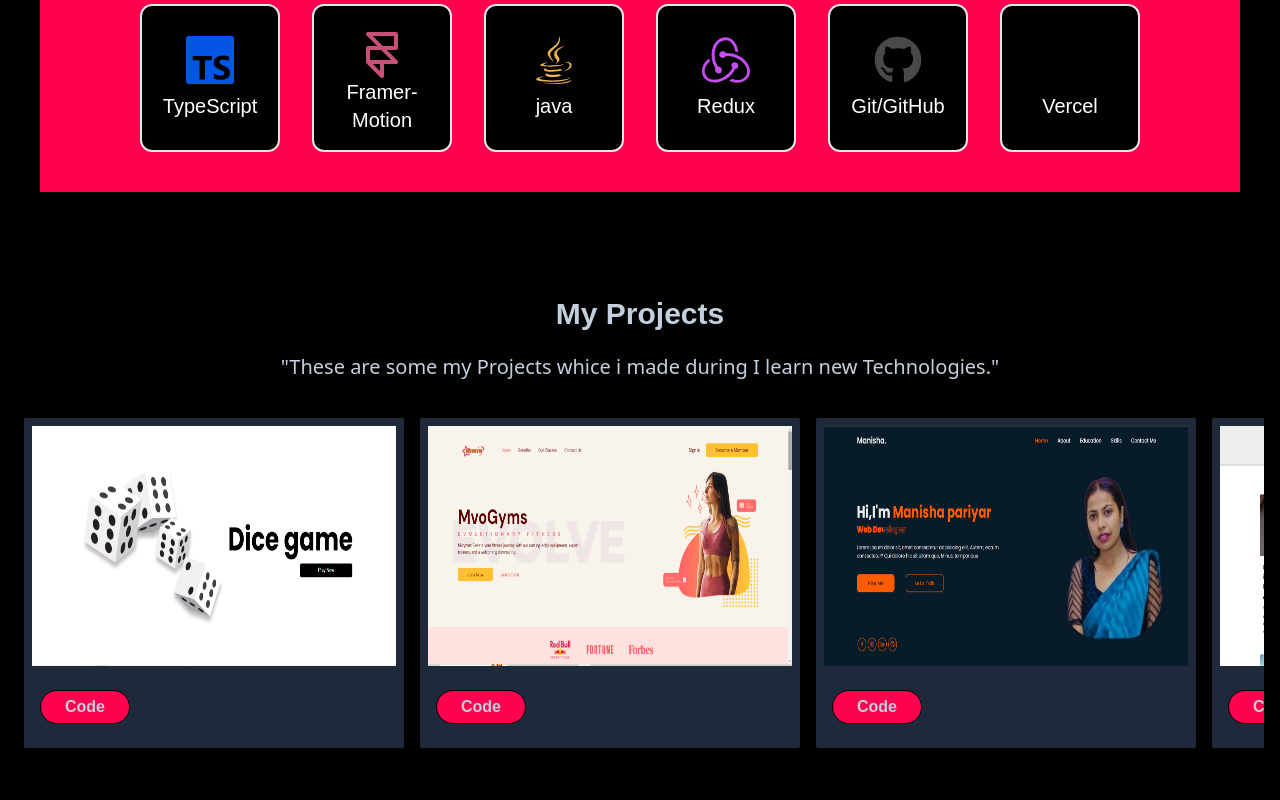
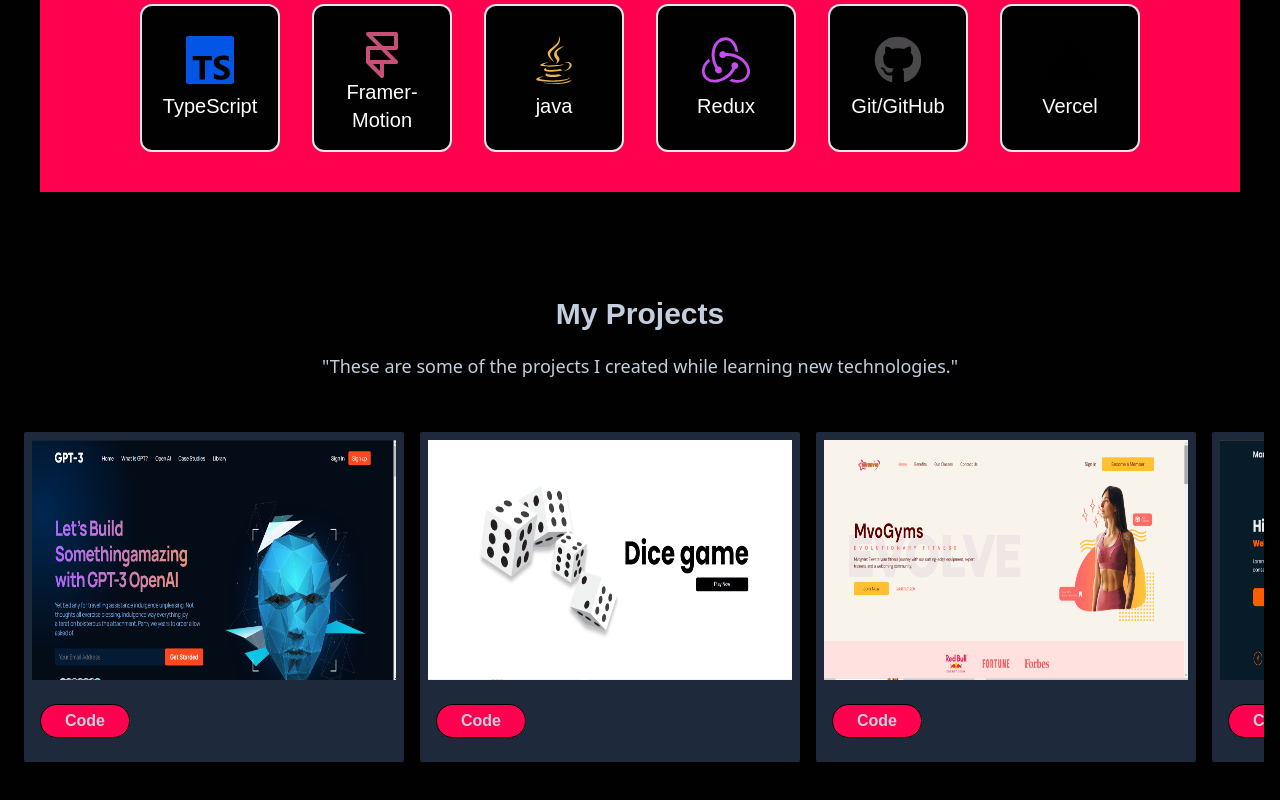
Before and after one commit to manishapariyar/PersonalProtfolio, a React (Vite) app: page / in a window 1280 px wide. Shown: the part 1876-2676 px from the top of the page. Built offline with nearby package versions, Linux system fonts and the light colour scheme.

Commit message:
"refactoring the project section header and footer "

```diff
--- a/package.json
+++ b/package.json
@@ -7,7 +7,8 @@
     "dev": "vite",
     "build": "tsc && vite build",
     "lint": "eslint . --ext ts,tsx --report-unused-disable-directives --max-warnings 0",
-    "preview": "vite preview"
+    "preview": "vite preview",
+    "update-browserslist-db": "npx update-browserslist-db@latest"
   },
   "dependencies": {
     "framer-motion": "^11.0.8",
@@ -32,7 +33,7 @@
     "eslint-plugin-react-refresh": "^0.4.5",
     "postcss": "^8.4.35",
     "tailwindcss": "^3.4.1",
-    "typescript": "^5.2.2",
+    "typescript": "^5.6.2",
     "vite": "^5.1.4"
   }
 }
--- a/src/components/Navabar/Navbar.tsx
+++ b/src/components/Navabar/Navbar.tsx
@@ -9,7 +9,7 @@
 
 type Props = {
   selectedPage: SelectedPage;
-  setSelectedPage:(value: SelectedPage)=>void;
+  setSelectedPage: (value: SelectedPage) => void;
 }
 
 function Navbar({ selectedPage, setSelectedPage }: Props) {
@@ -18,7 +18,7 @@
 
   return (
     <nav>
-      <div className="w-full h-24 sticky z-30 py-3 top-0 bg-bodyColor mx-auto flex justify-between items-center font-titleFont border-b-[1px] border-b-gray-600 drop-shadow ">
+      <div className="w-full h-24 sticky z-30 py-3 top-0 bg-gray-900  flex justify-between items-center font-titleFont border-b-[1px] border-b-gray-600 drop-shadow ">
         <div>
           <img src={logo} alt="logo"
             width={140} className="mt-5 my-2 lgl:mx-10 " />
@@ -69,7 +69,7 @@
             </button>
           </div>
           <div className=" flex flex-col gap-10 text-xl ">
-          <Link
+            <Link
               page="Home"
               selectedPage={selectedPage}
               setSelectedPage={setSelectedPage} />
--- a/src/components/project/Project.tsx
+++ b/src/components/project/Project.tsx
@@ -1,87 +1,60 @@
-import Button from "../../shared/Button";
-import { p1,p2 ,p3 ,p4,p5} from '../../shared/images';
-import { BsBoxArrowInUpRight } from "react-icons/bs";
-// type Props = {
-//   Name:string;
-//   description:string;
-//   image:string;
+import React from 'react';
+import ProjectCard from './ProjectCard';
+import { p1, p2, p3, p4, p5 } from '../../shared/images';
 
+const projects = [
+  {
+    title: 'Simple UI Design',
+    description: 'Modern UI/UX design by using Reactjs',
+    imageSrc: p1,
+    liveLink: 'https://modern-uiux-website-in-react.vercel.app/',
+    codeLink: 'https://github.com/manishapariyar/-Modern-UIUX-Website-in-React/tree/main',
+  },
+  {
+    title: 'Dice Game',
+    description: 'Modern UI/UX design by using Reactjs',
+    imageSrc: p4,
+    liveLink: 'https://dice-game-zeta-one.vercel.app/',
+    codeLink: 'https://github.com/manishapariyar/10_React_projets/tree/main/Project_3',
+  },
+  {
+    title: 'Fitness Application',
+    description: 'Fitness Application, By using frontend technologies: React, Typescript, Tailwind, Hero Icons, Framer Motion',
+    imageSrc: p3,
+    liveLink: 'https://mvogym.vercel.app/',
+    codeLink: 'https://github.com/manishapariyar/Mvogym',
+  },
+  {
+    title: 'Portfolio',
+    description: 'Simple Personal Portfolio using HTML, CSS, JS',
+    imageSrc: p2,
+    liveLink: 'https://my-portfolio-hazel-alpha.vercel.app/',
+    codeLink: 'https://github.com/manishapariyar/my-Portfolio',
+  },
+  {
+    title: 'News Webpage',
+    description: 'Simple news page using HTML, CSS, JS',
+    imageSrc: p5,
+    codeLink: 'https://github.com/manishapariyar/NewsWebsite/tree/main',
+  },
+];
 
-// }
+const Project:
+  React.FC = () => {
+    return (
+      <>
+        {projects.map((project, index) => (
+          <ProjectCard
+            key={index}
+            title={project.title}
+            description={project.description}
+            imageSrc={project.imageSrc}
+            liveLink={project.liveLink}
+            codeLink={project.codeLink}
+          />
+        ))}
+      </>
+    );
+  };
 
-
-const Class =  () => {
- const overlayStyles= `p-5 absolute z-50 flex
- h-[240px] w-[290px] lgl:w-[370px] flex-col items-center justify-center
- whitespace-normal bg-slate-400 text-center text-white
- opacity-0 transition duration-500 hover:opacity-90`;
-
-
-  return (
-      <>
-     <li className=" absolute mx-2 inline-block h-[330px] w-[300px] lgl:w-[380px] p-2 bg-slate-800  rounded-sm mb-8">
-         <div className={overlayStyles}>
-            <p className="text-2xl text-white">Simple UI Design</p>
-            <p className="mt-5 text-xl text-green-300"> Modern UI/UX design by using Reactjs</p>
-            <a href="https://modern-uiux-website-in-react.vercel.app/" target="blank">  <BsBoxArrowInUpRight className="text-4xl mt-3 "/></a>
-           </div>
-           <img src={p1} alt="image"
-           className="w-[300px]  lgl:w-[380px] h-[240px]" />
-        <Button>
-        <a href="https://github.com/manishapariyar/-Modern-UIUX-Website-in-React/tree/main" target="blank">Code</a>
-        </Button>
-       </li>
-     <li className="relative mx-2 inline-block h-[330px] w-[300px] lgl:w-[380px] p-2 bg-slate-800  rounded-sm mb-8">
-         <div className={overlayStyles}>
-            <p className="text-2xl text-white">Dice Game</p>
-            <p className="mt-5 text-xl text-green-300"> Modern UI/UX design by using Reactjs</p>
-            <a href="https://dice-game-zeta-one.vercel.app/" target="blank">  <BsBoxArrowInUpRight className="text-4xl mt-3 "/></a>
-           </div>
-           <img src={p4} alt="image"
-           className="w-[300px]  lgl:w-[380px] h-[240px]" />
-        <Button>
-        <a href="https://github.com/manishapariyar/10_React_projets/tree/main/Project_3" target="blank">Code</a>
-        </Button>
-       </li>
-     <li className="relative mx-2 inline-block h-[330px] w-[300px] lgl:w-[380px] p-2 bg-slate-800  rounded-sm mb-8">
-         <div className={overlayStyles}>
-            <p className="text-2xl text-white">Fitness Application</p>
-            <p className="mt-5 text-xl text-green-300">  Fitness Application ,By using frontend technologies :React,Typescript, Tailwind, Hero Icons, Framer Motion,</p>
-            <a href="https://mvogym.vercel.app//" target="blank">  <BsBoxArrowInUpRight className="text-4xl mt-3 "/></a>
-           </div>
-           <img src={p3} alt="image"
-           className="w-[300px]  lgl:w-[380px] h-[240px]" />
-        <Button>
-        <a href="https://github.com/manishapariyar/Mvogym" target="blank">Code</a>
-        </Button>
-       </li>
-     <li className="relative mx-2 inline-block h-[330px] w-[300px] lgl:w-[380px] p-2 bg-slate-800  rounded-sm mb-8">
-         <div className={overlayStyles}>
-            <p className="text-2xl text-white">Protfolio</p>
-            <p className="mt-5 text-xl text-green-300">Simple Personal Protfolio using HTML CSS JS</p>
-            <a href="https://my-portfolio-hazel-alpha.vercel.app/" target="blank">  <BsBoxArrowInUpRight className="text-4xl mt-3"/></a>
-           </div>
-           <img src={p2} alt="image"
-           className="w-[300px]  lgl:w-[380px] h-[240px]" />
-        <Button>
-        <a href="https://github.com/manishapariyar/my-Portfolio" target="blank">Code</a>
-        </Button>
-       </li>
-     <li className="relative mx-2 inline-block h-[330px] w-[300px] lgl:w-[380px] p-2 bg-slate-800  rounded-sm mb-8">
-         <div className={overlayStyles}>
-            <p className="text-2xl text-white">News webpage </p>
-            <p className="mt-5 text-xl text-green-300">Simple news page  using HTML CSS JS</p>
-           </div>
-           <img src={p5} alt="image"
-           className="w-[300px]  lgl:w-[380px] h-[240px]" />
-        <Button>
-        <a href="https://github.com/manishapariyar/NewsWebsite/tree/main" target="blank">Code</a>
-        </Button>
-       </li>
-
-      </>
-
-  )
-}
-
-export default Class
+export default Project;
--- /dev/null
+++ b/src/components/project/ProjectCard.tsx
@@ -0,0 +1,38 @@
+import React from 'react';
+import Button from '../../shared/Button';
+import { BsBoxArrowInUpRight } from 'react-icons/bs';
+
+type Props = {
+   title: string;
+   description: string;
+   imageSrc: string;
+   liveLink?: string;
+   codeLink: string;
+};
+
+const ProjectCard: React.FC<Props> = ({ title, description, imageSrc, liveLink, codeLink }) => {
+   const overlayStyles = `p-5 absolute z-50 flex
+    h-[240px] w-[290px] lgl:w-[370px] flex-col items-center justify-center
+    whitespace-normal bg-slate-400 text-center text-white
+    opacity-0 transition duration-500 hover:opacity-90`;
+
+   return (
+      <li className="relative mx-2 inline-block h-[330px] w-[300px] lgl:w-[380px] p-2 bg-slate-800 rounded-sm mb-8">
+         <div className={overlayStyles}>
+            <p className="text-2xl text-white">{title}</p>
+            <p className="mt-5 text-xl text-green-300">{description}</p>
+            {liveLink && (
+               <a href={liveLink} target="_blank" rel="noopener noreferrer">
+                  <BsBoxArrowInUpRight className="text-4xl mt-3" />
+               </a>
+            )}
+         </div>
+         <img src={imageSrc} alt={title} className="w-[300px] lgl:w-[380px] h-[240px]" />
+         <Button>
+            <a href={codeLink} target="_blank" rel="noopener noreferrer">Code</a>
+         </Button>
+      </li>
+   );
+};
+
+export default ProjectCard;
--- a/src/components/project/ProjectSection.tsx
+++ b/src/components/project/ProjectSection.tsx
@@ -4,43 +4,41 @@
 import Project from './Project';
 
 type Props = {
-  setSelectedPage : (value:SelectedPage) => void;
+  setSelectedPage: (value: SelectedPage) => void;
 }
 
-function ProjectSection({setSelectedPage}: Props) {
-
-
+function ProjectSection({ setSelectedPage }: Props) {
   return (
-    <section id="project" className="w-full  py-20">
+    <section id="project" className="w-full py-20">
       <motion.div
-      onViewportEnter={()=>setSelectedPage(SelectedPage.Project)}>
+        onViewportEnter={() => setSelectedPage(SelectedPage.Project)}
+      >
         <motion.div
           className="mx-auto w-5/6"
           initial="hidden"
           whileInView="visible"
-        viewport={{once:true, amount:0.5}}
-        transition={{delay:0.5,duration:0.5}}
+          viewport={{ once: true, amount: 0.5 }}
+          transition={{ delay: 0.5, duration: 0.5 }}
           variants={{
-         hidden:{opacity:0,x:-100},
-         visible:{opacity:1,x:0}
+            hidden: { opacity: 0, x: -100 },
+            visible: { opacity: 1, x: 0 }
           }}
         >
-          <div className=" flex flex-col w-full justify-center items-center ">
+          <div className="flex flex-col w-full justify-center items-center">
             <Htext>My Projects</Htext>
-            <p className="py-5 font-sans text-[20px]">
-            "These are some my Projects whice i made during I learn new Technologies."</p>
+            <p className="py-5 font-sans text-lg text-center">
+              "These are some of the projects I created while learning new technologies."
+            </p>
           </div>
-
         </motion.div>
-        <div className="mt-4 h-[390px]  w-full  mb-4 scroll-smooth">
-           <ul className="w-full whitespace-nowrap scrollbar-hide overflow-x-auto overflow-y-hidden  ">
-              <Project/>
+        <div className="mt-8 h-[390px] w-full mb-4 scroll-smooth">
+          <ul className="w-full whitespace-nowrap overflow-x-auto overflow-y-hidden scrollbar-hide">
+            <Project />
           </ul>
         </div>
       </motion.div>
-
     </section>
   );
 }
 
-export default ProjectSection
+export default ProjectSection;
```
Also changed, not shown: src/components/footer/FooterSection.tsx (+38 -19 lines), 1 other file (tests, documents, lock files or other folders). Lines whose indentation alone changed are shown as unchanged.
